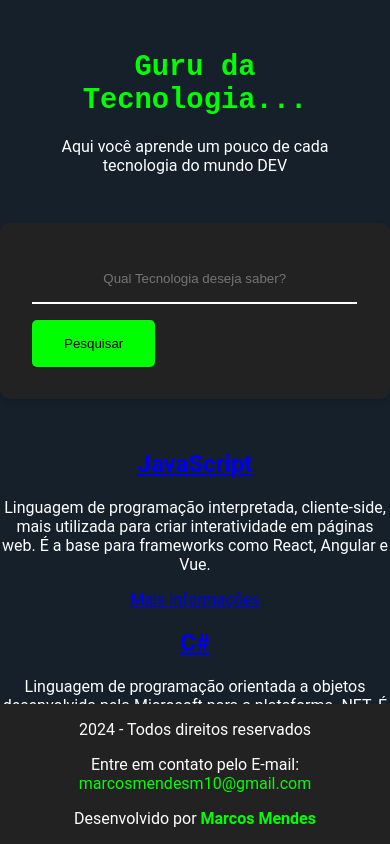
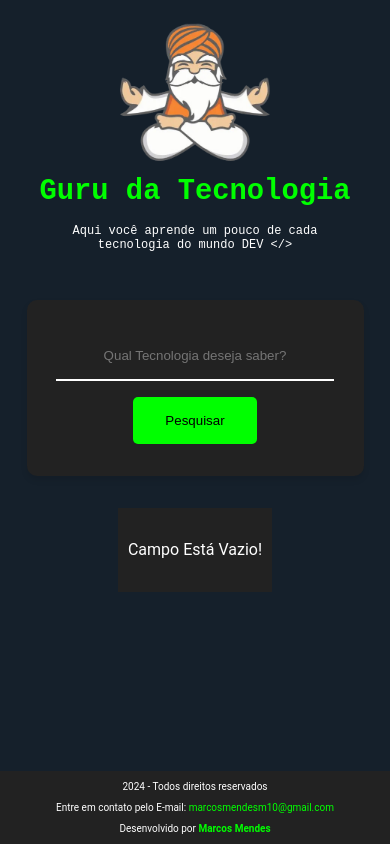
Before and after one commit to Mendes44/imersao-alura-google, a plain HTML site: page index.html in a window 390 px wide. Both pictures are taken after a click on the button "Pesquisar". Shown: the top 844 px of the page. Drawn offline with Linux system fonts and the light colour scheme.

Commit message:
Finalizando o Projeto

```diff
--- a/css/estilo.css
+++ b/css/estilo.css
@@ -19,6 +19,23 @@ h1 {
     font-family: 'Courier New', Courier, monospace; /* Fonte com aspecto técnico */
     font-size: 2.5rem;
     color: #00FF00; /* Verde vibrante para destacar a palavra "tecnologia" */
+    margin: 0;
+}
+
+.texto-titulo p {
+    margin: 0;
+}
+
+.img-guru {
+    display: flex;
+    align-items: center;
+    justify-content: center;
+    margin: 0;
+
+}
+
+.img-guru img {
+    width: 150px;
 }
 
 /* Seção principal */
@@ -63,18 +80,60 @@ button:hover {
 
 /* Seção de resultados */
 .mostrar-resultado {
+    display: flex;
+    flex-direction: column;
+    flex-wrap: wrap;
     margin-top: 2rem;
+    margin-bottom: 10rem;
+    line-height: 32px;
+
+    background-color: #222;
+    max-width: 1024px;
+    padding: 10px;
+}
+
+
+.intem-resultado {
+    background-color: #1e1e1e;
+    padding: 1.5rem;
+    margin: 1rem 0;
+    border-radius: 8px;
+    box-shadow: 0 4px 10px rgba(0, 0, 0, 0.3);
+    color: #fff;
+    transition: transform 0.2s;
+    text-align: justify;
+}
+
+.intem-resultado h2 {
+    color: #00FF00;
+    margin-bottom: 0.5rem;
     text-align: center;
 }
 
+.intem-resultado p {
+    margin: 0.5rem 0;
+}
+
+.intem-resultado a {
+    text-decoration: none;
+    color: #00FF00;
+    font-weight: bold;
+}
+
+.intem-resultado:hover {
+    transform: scale(1.02); /* Efeito de leve aumento ao passar o mouse */
+}
+
+
 /* Rodapé */
 footer {
+    width: 100%;
     background-color: #222;
     text-align: center;
     position: fixed;
     bottom: 0;
     left: 0;
-    width: 100%;
+    font-size: 10px;
 }
 
 .texto-destaque {
@@ -92,6 +151,11 @@ footer {
     color: #00FF00;
 }
 
+.link-email:hover {
+    cursor: pointer;
+    color: #fff;
+}
+
 /* Media queries para responsividade */
 @media screen and (max-width: 768px) {
     /* Ajustar estilos para telas menores */
@@ -101,4 +165,44 @@ footer {
     input[type="text"] {
         width: 90%;
     }
+    .busca {
+        width: 70%;
+        display: flex;
+        flex-direction: column;
+        align-items: center;
+        justify-content: center;
+    }
+    .img-guru  img {
+        width: 100px;
+    }
+
 }
+
+
+/* Animação de flutuação para a imagem */
+@keyframes flutuar {
+    0% {
+        transform: translateY(0); /* Posição inicial */
+    }
+    50% {
+        transform: translateY(-10px); /* Sobe um pouco */
+    }
+    100% {
+        transform: translateY(0); /* Volta à posição inicial */
+    }
+}
+
+.img-guru img {
+    width: 150px;
+    animation: flutuar 3s ease-in-out infinite; /* Animação da imagem flutuando */
+}
+
+/* Estilo do Paragrafo principal */
+#titulo-guru {
+    font-family: 'Courier New', Courier, monospace;
+    font-size: 12px;
+    color: #fff; /* Verde vibrante */
+    text-align: center;
+    margin: 0;
+    padding: 1rem;
+}
--- a/index.html
+++ b/index.html
@@ -8,13 +8,18 @@
     </head>
     <body>
         <header>
-            <h1>Guru da Tecnologia...</h1>
-            <p>Aqui você aprende um pouco de cada tecnologia do mundo DEV</p>
+            <div class="img-guru">
+                <img src="assents/img/guru.png" alt>
+            </div>
+            <div class="texto-titulo">
+                <h1>Guru da Tecnologia</h1>
+                <p id="titulo-guru"></p>
+            </div>
         </header>
 
         <main>
             <section class="busca">
-                <input type="text" placeholder="Qual Tecnologia deseja saber?">
+                <input id="campo-pesquisa" type="text" placeholder="Qual Tecnologia deseja saber?">
                 <button onclick="pesquisar()">Pesquisar</button>
             </section>
 
@@ -25,8 +30,10 @@
 
         <footer>
             <p>2024 - Todos direitos reservados </p>
-            <p>Entre em contato pelo E-mail: <a class="link-email" href="malito:marcosmendes@gmail.com" >marcosmendesm10@gmail.com</a></p>
-            <p>Desenvolvido por <span class="texto-destaque">Marcos Mendes</span></p>
+            <p>Entre em contato pelo E-mail: <a class="link-email"
+                    href="malito:marcosmendes@gmail.com">marcosmendesm10@gmail.com</a></p>
+            <p>Desenvolvido por <span class="texto-destaque">Marcos
+                    Mendes</span></p>
         </footer>
 
         <script src="js/dados.js"></script>
--- a/js/app.js
+++ b/js/app.js
@@ -4,23 +4,74 @@ function pesquisar() {
     // Buscar o elemento pelo ID e armazenar em uma variável
     let dados = document.getElementById("mostrar-resultado");
 
+    let campoPesquisa = document.getElementById("campo-pesquisa").value;
+
+    // se campoPesquisa for uma string vazia
+    if ( !campoPesquisa) {
+        dados.innerHTML = "<p>Campo Está Vazio!</p>"
+        return;
+    }
+
+    // Padronizando nomes para minusculos
+    campoPesquisa = campoPesquisa.toLowerCase();
+
+
+
     // Criar uma string vazia para armazenar os resultados da pesquisa
     let resultados = "";
+    let nome = "";
+    let descricao = "";
+
+
 
     // Iterar sobre cada tecnologia na lista de tecnologias
     for (let dado of tecnologias) {
+
+        nome = dado.nome.toLocaleLowerCase();
+        descricao = dado.descricao.toLocaleLowerCase();
+
+        // Se nome ou descrição sobre inclui campoPesquisa
+        if ( nome.includes(campoPesquisa) || descricao.
+        includes(campoPesquisa) ){
         // Criar um novo elemento div para cada tecnologia e adicionar informações
         resultados += `
             <div class="intem-resultado">
             <h2>
-            <a href="#" target="_blank">${dado.nome}</a>
+                ${dado.nome}
             </h2>
-          <p class="descricao-meta">${dado.descricao}</p>
-          <a href="${dado.link}">Mais Informações</a>
+            <p class="descricao-meta"><strong>Descrição:</strong> ${dado.descricao}</p>
+            <p><strong>Ano de Criação:</strong> ${dado.ano_criacao}</p>
+            <p><strong>Paradigmas:</strong> ${dado.paradigmas}</p>
+            <p><strong>Mais usado em:</strong> ${dado.uso}</p>
+            <a class="info" href="${dado.link}" target="_blank">Mais Informações</a>
             </div>
         `
+        }
+
     };
+
+    if ( !resultados ) {
+        dados.innerHTML = "<p>Nada foi encontrado!</p>"
+        return
+    }
 
     // Atribuir os resultados gerados ao elemento com o ID "mostrar-resultado"
     dados.innerHTML = resultados;
   };
+
+
+  const texto = "Aqui você aprende um pouco de cada tecnologia do mundo DEV </>"; // Texto que será "digitado"
+  let index = 0;
+
+  function digitar() {
+    const elemento = document.getElementById("titulo-guru");
+    if (index < texto.length) {
+      elemento.innerHTML += texto.charAt(index); // Adiciona cada caractere ao H1
+      index++;
+      setTimeout(digitar, 50); // Velocidade da digitação (150ms entre cada letra)
+    }
+  }
+
+  window.onload = function() {
+    digitar(); // Iniciar a digitação ao carregar a página
+  };
--- a/js/dados.js
+++ b/js/dados.js
@@ -1,4 +1,3 @@
-//tecnologias
 let tecnologias = [
     {
         nome: "JavaScript",
@@ -6,7 +5,7 @@ let tecnologias = [
         link: "https://developer.mozilla.org/pt-BR/docs/Web/JavaScript",
         ano_criacao: 1995,
         paradigmas: ["Multiparadigma"],
-        uso: ["Desenvolvimento web frontend", "Desenvolvimento de jogos", "Aplicações móveis (React Native)"]
+        uso: ["Desenvolvimento web frontend", " Desenvolvimento de jogos", " Aplicações móveis (React Native)"]
     },
     {
         nome: "C#",
@@ -84,7 +83,7 @@ let tecnologias = [
         nome: "Inteligência Artificial (IA)",
         descricao: "Simulação de processos de inteligência humana por máquinas, especialmente sistemas de computadores. Inclui aprendizado de máquina, deep learning, processamento de linguagem natural e visão computacional.",
         link: "https://pt.wikipedia.org/wiki/Inteligência_artificial",
-        ano_criacao: "1950s", // A IA tem raízes nos anos 50, mas evoluiu significativamente desde então
+        ano_criacao: "1950s",
         paradigmas: ["Aprendizado de máquina", "Deep learning"],
         uso: ["Assistentes virtuais", "Veículos autônomos", "Diagnóstico médico", "Recomendação de produtos"]
     },
@@ -99,78 +98,85 @@ let tecnologias = [
     {
         nome: "Deep Learning",
         descricao: "Subcampo do aprendizado de máquina que utiliza redes neurais artificiais com múltiplas camadas para aprender representações complexas de dados.",
-
         link: "https://pt.wikipedia.org/wiki/Aprendizagem_profunda",
         ano_criacao: "1980s",
-        paradigmas: "Redes neurais artificiais",
-        uso: "Visão computacional, processamento de linguagem natural, reconhecimento de fala"
+        paradigmas: ["Redes neurais artificiais"],
+        uso: ["Visão computacional, processamento de linguagem natural, reconhecimento de fala"]
     },
     {
         nome: "Cloud Computing",
         descricao: "Modelo de computação que permite o acesso a recursos computacionais, como servidores, armazenamento e bancos de dados, sob demanda através da internet.",
         link: "https://pt.wikipedia.org/wiki/Computação_em_nuvem",
         ano_criacao: "1960s (conceito), popularização nos anos 2000",
-        paradigmas: "IaaS, PaaS, SaaS",
-        uso: "Armazenamento de dados, desenvolvimento de software, hospedagem de sites"
+        paradigmas: ["IaaS, PaaS, SaaS"],
+        uso: ["Armazenamento de dados, desenvolvimento de software, hospedagem de sites"]
     },
     {
         nome: "Docker",
         descricao: "Plataforma de containerização que permite empacotar aplicativos e suas dependências em contêineres isolados.",
-        tipo: "Infraestrutura",
-        uso: ["Desenvolvimento", "Deploy"],
-        link: "https://www.docker.com/"
+        link: "https://www.docker.com/",
+        ano_criacao: 2013,
+        paradigmas: ["Infraestrutura"],
+        uso: ["Desenvolvimento", "Deploy"]
     },
     {
         nome: "Kubernetes",
         descricao: "Sistema de orquestração de contêineres para automatizar o deployment, scaling e gerenciamento de aplicações containerizadas.",
-        tipo: "Infraestrutura",
-        uso: ["Gerenciamento de contêineres"],
-        link: "https://kubernetes.io/"
+        link: "https://kubernetes.io/",
+        ano_criacao: 2014,
+        paradigmas: ["Infraestrutura"],
+        uso: ["Gerenciamento de contêineres"]
     },
     {
         nome: "Node.js",
         descricao: "Ambiente de execução JavaScript para construir aplicações de servidor.",
-        tipo: "Framework",
-        uso: ["Desenvolvimento backend", "Aplicações de tempo real"],
-        link: "https://nodejs.org/"
+        link: "https://nodejs.org/",
+        ano_criacao: 2009,
+        paradigmas: ["Framework"],
+        uso: ["Desenvolvimento backend", "Aplicações de tempo real"]
     },
     {
         nome: "Angular",
         descricao: "Framework TypeScript para desenvolvimento de aplicações web single-page.",
-        tipo: "Framework",
-        uso: ["Desenvolvimento frontend"],
-        link: "https://angular.io/"
+        link: "https://angular.io/",
+        ano_criacao: 2016,
+        paradigmas: ["Framework"],
+        uso: ["Desenvolvimento frontend"]
     },
     {
         nome: "AWS (Amazon Web Services)",
         descricao: "A maior plataforma de nuvem do mundo, oferecendo uma ampla gama de serviços de computação, armazenamento, banco de dados, redes e muito mais.",
-        tipo: "Plataforma de Cloud",
+        link: "https://aws.amazon.com/",
+        ano_criacao: 2006,
+        paradigmas: ["Plataforma de Cloud"],
         uso: ["Desenvolvimento de aplicações web e mobile", "Análise de dados", "Inteligência artificial", "Internet das Coisas"],
-        link: "https://aws.amazon.com/",
         servicos_destaque: ["EC2", "S3", "RDS", "Lambda"]
     },
     {
         nome: "Azure (Microsoft Azure)",
         descricao: "Plataforma de nuvem da Microsoft, com integração profunda com produtos Microsoft e uma ampla gama de serviços de computação, armazenamento e banco de dados.",
-        tipo: "Plataforma de Cloud",
+        link: "https://azure.microsoft.com/",
+        ano_criacao: 2010,
+        paradigmas: ["Plataforma de Cloud"],
         uso: ["Desenvolvimento de aplicações .NET e híbridas", "Análise de dados", "Inteligência artificial"],
-        link: "https://azure.microsoft.com/",
-        servicos_destaque: ["Azure Functions, Azure SQL Database, Azure Kubernetes Service"]
+        servicos_destaque: ["Azure Functions", "Azure SQL Database", "Azure Kubernetes Service"]
     },
     {
         nome: "GCP (Google Cloud Platform)",
         descricao: "Plataforma de nuvem do Google, com foco em escalabilidade, desempenho e inteligência artificial.",
-        tipo: "Plataforma de Cloud",
-        uso: ["Análise de dados em grande escala, Machine learning, Desenvolvimento de aplicações containerizadas"],
         link: "https://cloud.google.com/",
-        servicos_destaque: "Compute Engine, Cloud Storage, BigQuery, TensorFlow"
+        ano_criacao: 2008,
+        paradigmas: ["Plataforma de Cloud"],
+        uso: ["Análise de dados em grande escala", "Machine learning", "Desenvolvimento de aplicações containerizadas"],
+        servicos_destaque: ["Compute Engine", "Cloud Storage", "BigQuery", "TensorFlow"]
     },
     {
         nome: "Oracle Cloud Infrastructure (OCI)",
         descricao: "Plataforma de nuvem da Oracle, com foco em desempenho e integração com banco de dados Oracle.",
-        tipo: "Plataforma de Cloud",
-        uso: ["Desenvolvimento de aplicações corporativas, Banco de dados, Integração com sistemas legados"],
         link: "https://www.oracle.com/cloud/",
-        servicos_destaque: "Oracle Autonomous Database, Compute Instances, Object Storage"
+        ano_criacao: 2012,
+        paradigmas: ["Plataforma de Cloud"],
+        uso: ["Desenvolvimento de aplicações corporativas", "Banco de dados", "Integração com sistemas legados"],
+        servicos_destaque: ["Oracle Autonomous Database", "Compute Instances", "Object Storage"]
     }
 ];
```
Also changed, not shown: assents/img/guru.png (added). Lines whose indentation alone changed are shown as unchanged.
